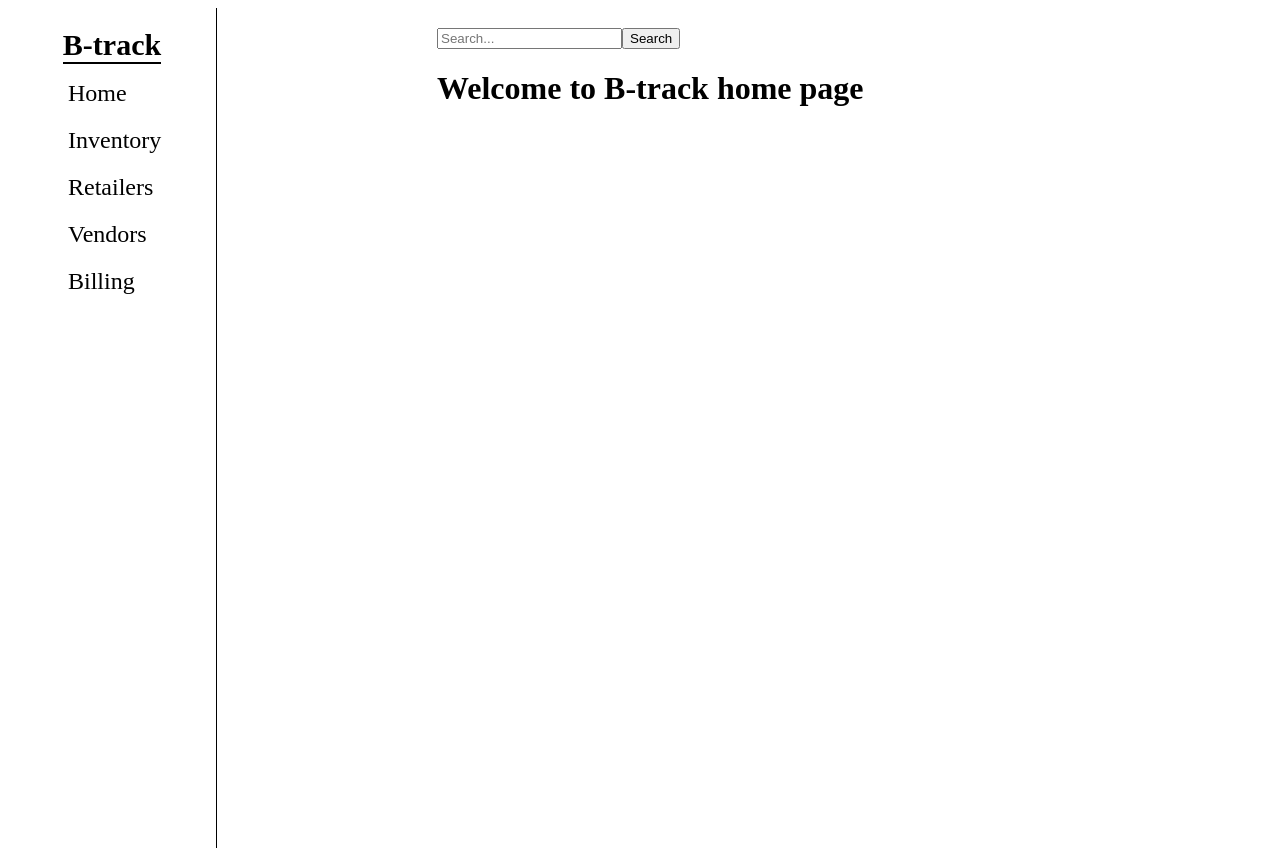
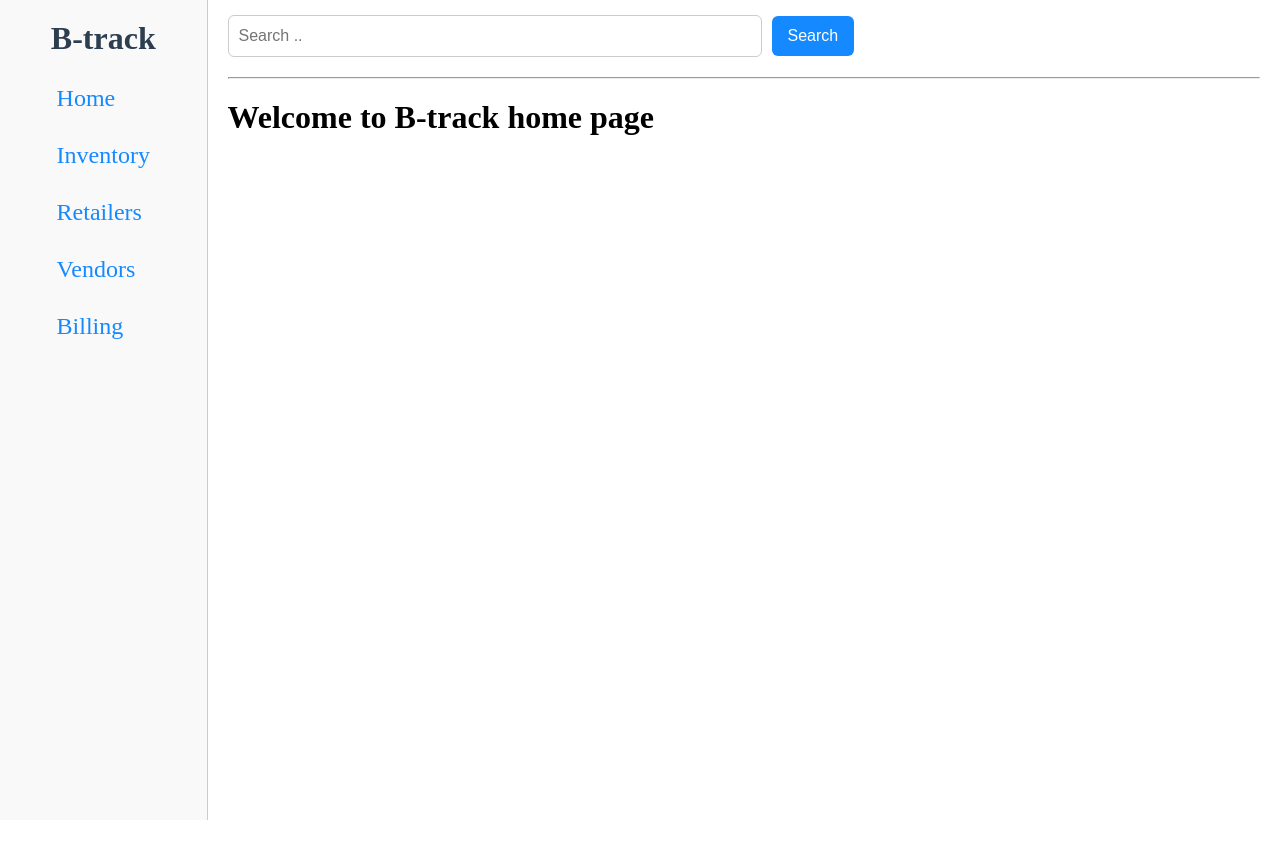
Before and after one commit to 1463Yash/B-track, a React (Vite) app: page / in a window 1280 px wide. After the commit the page ends 820 px from the top, so only its background shows below. Built offline with nearby package versions, Linux system fonts and the light colour scheme.

Commit message:
Added search bar changes in UI

```diff
--- a/src/App.jsx
+++ b/src/App.jsx
@@ -6,14 +6,15 @@ import Billing from './components/Billing'
 import Inventory from './components/Inventory'
 import Retailer from './components/Retailer'
 import Vendors from './components/Vendors'
-import Serachbar from './components/Serachbar'
+import Searchbar from './components/Searchbar'
+
 function App() {
   return (
     <Router>
       <div style={{ display: 'flex' , height: '100vh'}}>
         <Navbar />
-        <div style={{ marginLeft: '200px', padding: '20px', width: '100%' }}>
-          <Serachbar />
+        <div style={{ marginLeft: '0px', paddingLeft: '20px',paddingTop:'5px',paddingRight:'20px', width: '100%' }}>
+          <Searchbar />
           <Routes>
             <Route path="/" element={<Home />} />
             <Route path="/billing" element={<Billing />} />
--- a/src/components/Navbar.jsx
+++ b/src/components/Navbar.jsx
@@ -3,14 +3,14 @@ import { Link } from 'react-router-dom';
 const linkstyle={
     fontSize: '1.5rem',
     textDecoration: 'none',
-    color: 'black',
+    color:'#1589FF'
 }
 function Navbar() {
   return (
-    <div className="sidebar" style={{borderRight: '1px solid black', padding: '20px', width: '20vw', height: '100vh', display: 'flex', flexDirection: 'column', alignItems: 'center'}}>
-      <h2 style={{fontSize:'30px', margin:0,padding:0,borderBottom:'2px solid black'}}>B-track</h2>
+    <div className="sidebar" style={{borderRight: '1px solid #ccc', width: '20vw', height: '100vh', display: 'flex', flexDirection: 'column', alignItems: 'center',paddingTop:'20px',backgroundColor: '#f9f9f9',color:'#333333'}}>
+      <h2 style={{fontSize:'32px',color:'#2c3e50'}}>B-track</h2>
 
-      <ul style={{ listStyle: 'none',display: 'flex', flexDirection: 'column',width: '10vw',gap: '20px'}}>
+      <ul style={{ listStyle: 'none',display: 'flex', flexDirection: 'column',justifyContent: 'start', alignItems: 'start', padding: '0',fontSize: '2rem',gap:'20px',marginTop:'20px'}}>
         <li><Link to="/"  style={linkstyle}>Home</Link></li>
         <li><Link to="/Inventory" style={linkstyle}>Inventory</Link></li>
         <li><Link to="/Retailers" style={linkstyle}>Retailers</Link></li>
--- /dev/null
+++ b/src/components/Searchbar.jsx
@@ -0,0 +1,29 @@
+import React from 'react'
+
+function Searchbar() {
+  return (
+    <div style={{marginTop:'10px',marginBottom:'20px'}}>
+      <form action="" >
+        <input type="text" name="" id="" placeholder='Search ..' style={{height: '40px',
+      padding: '0 10px',
+      fontSize: '1rem',
+      borderRadius: '6px',
+      border: '1px solid #ccc',
+      outline: 'none',
+      width: '40vw',}} />
+        <button type='submit' style={{height: '40px',
+      padding: '0 16px',
+      fontSize: '1rem',
+      borderRadius: '6px',
+      backgroundColor: '#1589FF',
+      color: 'white',
+      border: 'none',
+      cursor: 'pointer',marginLeft:'10px'}}>Search</button>
+      <hr  style={{marginTop:'20px'}}/>
+      </form>
+
+    </div>
+  )
+}
+
+export default Searchbar
--- a/src/components/Serachbar.jsx
+++ /dev/null
@@ -1,14 +0,0 @@
-import React from "react";
-
-function Serachbar() {
-  return (
-    <div>
-      <form action="#">
-        <input type="text" placeholder="Search..." />
-        <button type="submit">Search</button>
-      </form>
-    </div>
-  );
-}
-
-export default Serachbar;
--- a/src/index.css
+++ b/src/index.css
@@ -0,0 +1,5 @@
+*{
+    margin: 0%;
+    padding: 0px;
+
+}
```
Also changed, not shown: src/Sign_in_up_components/loginpage.jsx (added).
